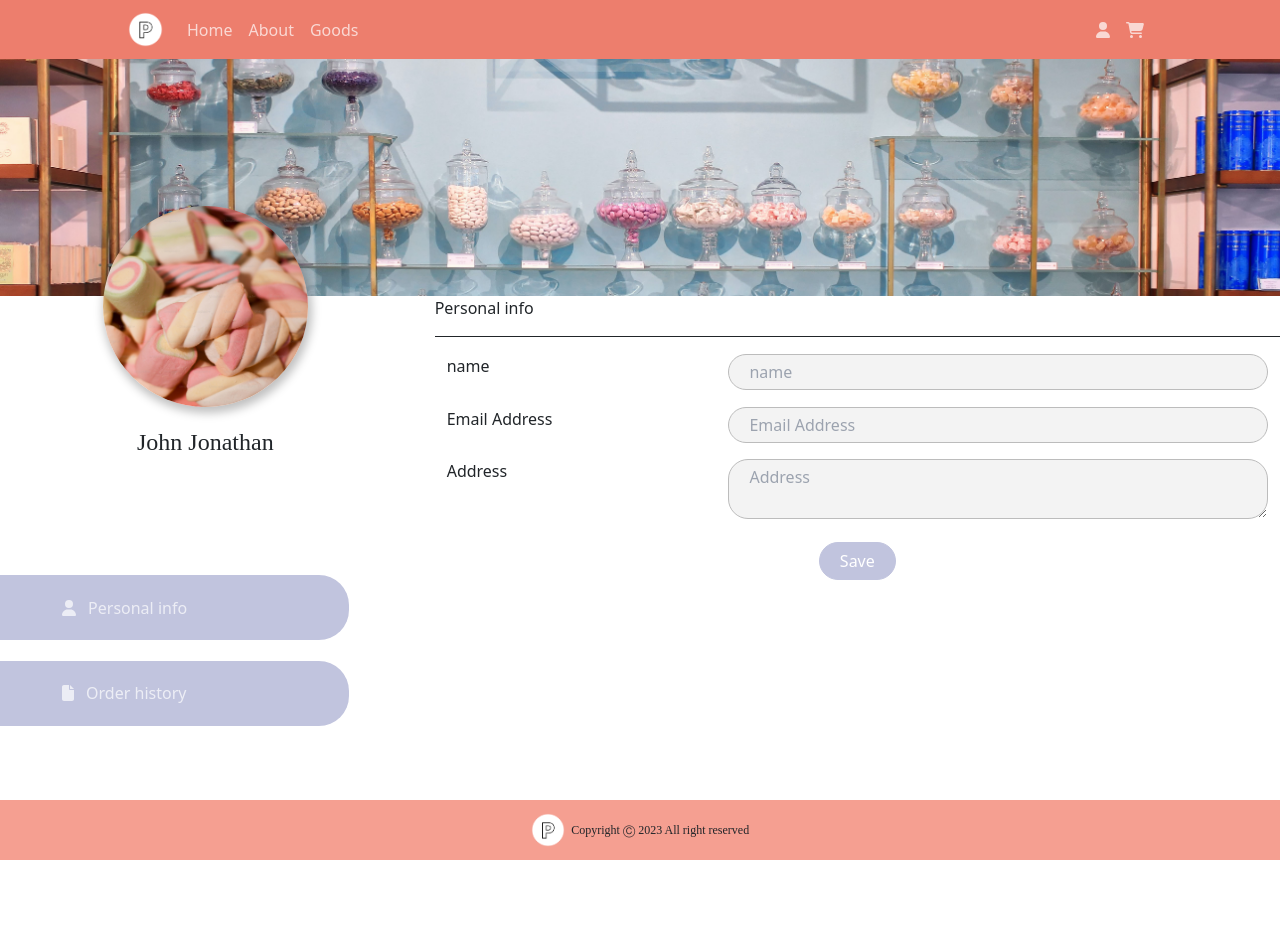
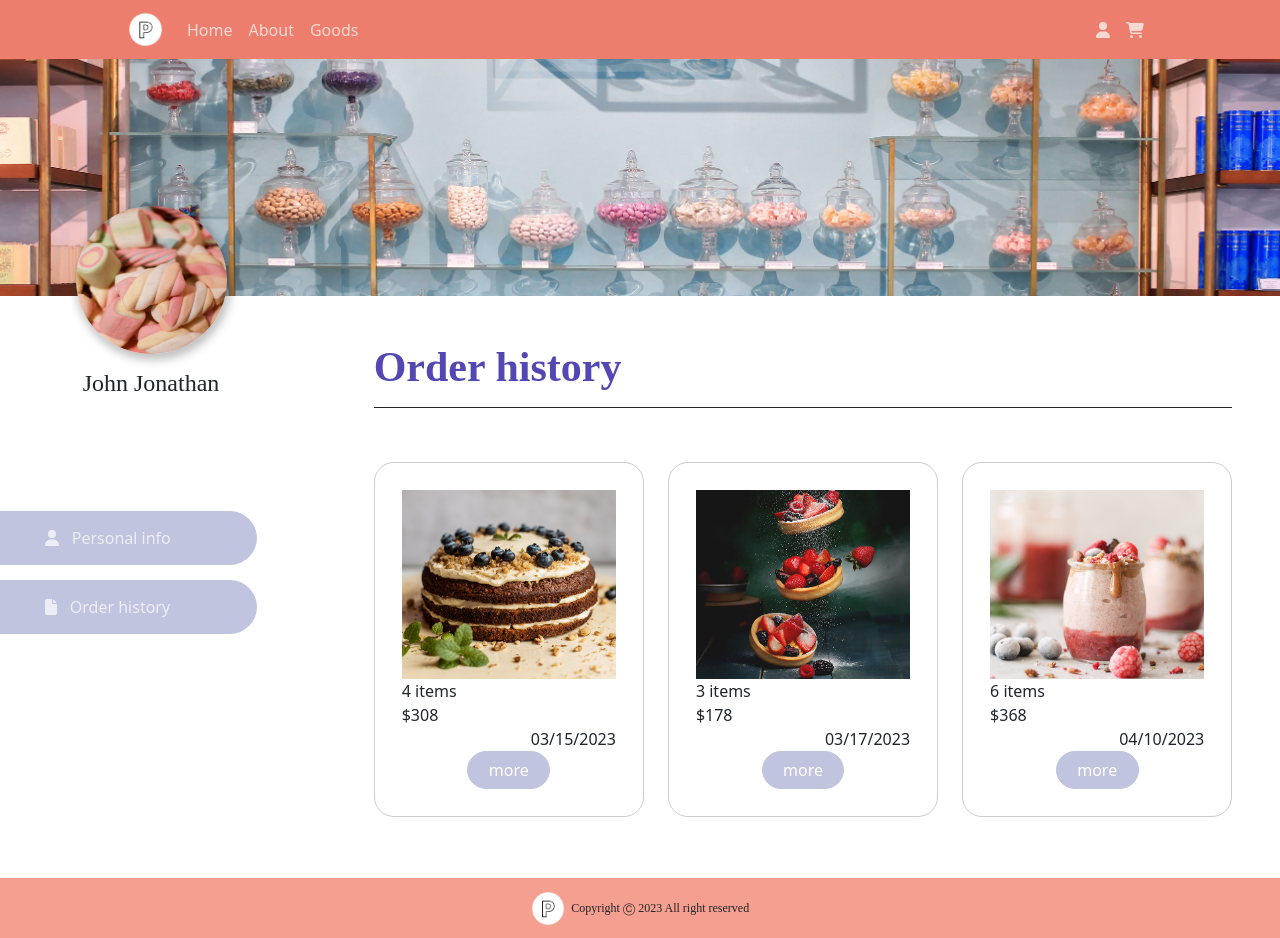
Before and after one commit to KatoToyoki/dessert-shop, a Next.js app: page /user in a window 1280 px wide. Before the commit the page ends 860 px from the top, so only its background shows below. Built offline with nearby package versions, Linux system fonts and the light colour scheme.

Commit message:
user history  wig

```diff
--- /dev/null
+++ b/src/components/BoughtPage.tsx
@@ -0,0 +1,11 @@
+import React from 'react'
+
+const BoughtPage = () => {
+    return (
+        <div>
+
+        </div>
+    )
+}
+
+export default BoughtPage
--- /dev/null
+++ b/src/components/History.tsx
@@ -0,0 +1,26 @@
+import React from 'react'
+import { Col, Row } from "react-bootstrap"
+import HistoryItem from './HistoryItem'
+
+import historyData from '@/pages/cart/boughtData.json'
+
+const History = () => {
+    return (
+        <div style={{ padding: '5%' }}>
+            <div className='info_title'>Order history</div>
+            <hr style={{ opacity: '1' }} /><br />
+
+            <Row >
+                {historyData.map((item) => {
+                    return (
+                        <Col xs={12} md={4}>
+                            <HistoryItem id={item.recordID} />
+                        </Col>
+                    )
+                })}
+            </Row>
+        </div>
+    )
+}
+
+export default History
--- /dev/null
+++ b/src/components/HistoryItem.tsx
@@ -0,0 +1,36 @@
+import React from 'react'
+import { Col, Row } from "react-bootstrap"
+import PButton from './PButton'
+import historyData from '@/pages/cart/boughtData.json'
+import goodsData from '@/pages/goods/goodsData.json';
+
+const HistoryItem = ({ id }: { id: number }) => {
+
+    const record = historyData.find((item) => item.recordID === id);
+    const firstItem = goodsData.find((item) => record?.items[0].item_id === item.id);
+
+    let Total = 0;
+    if (record != undefined) {
+        Total = record.items.reduce((accumulator, item) => {
+            const foundItem = goodsData.find((goods) => goods.id === item.item_id);
+
+            if (foundItem) {
+                const subtotal = item.quantity * foundItem.price;
+                accumulator += subtotal;
+            }
+            return accumulator;
+        }, 0);
+    }
+
+    return (
+        <div className='history_container'>
+            <img src={firstItem?.imgUrl} />
+            <div>{record?.items.length} items</div>
+            <div>${Total}</div>
+            <div className='right'>{record?.time}</div>
+            <PButton text='more' url='' />
+        </div>
+    )
+}
+
+export default HistoryItem
--- a/src/components/Info.tsx
+++ b/src/components/Info.tsx
@@ -1,14 +1,13 @@
 import React from 'react'
-import { Col, Row } from "react-bootstrap"
 import PButton from './PButton';
 import InfoItem from './InfoItem';
 
 const Info = () => {
     return (
-        <div className=''>
-            <div>Personal info</div>
+        <div className='info'>
+            <div className='info_title'>Personal info</div>
             <hr style={{ opacity: '1' }} />
-            <InfoItem text="name" isMore={false} />
+            <InfoItem text="Name" isMore={false} />
             <InfoItem text="Email Address" isMore={false} />
             <InfoItem text="Address" isMore={true} />
             <PButton text='Save' url='' />
--- a/src/components/InfoItem.tsx
+++ b/src/components/InfoItem.tsx
@@ -9,7 +9,7 @@ interface Props {
 const InfoItem = ({ text, isMore }: Props) => {
     return (
         <Row style={{ margin: '2% 0% 2% 0% ' }}>
-            <Col xs={12} md={4}>
+            <Col xs={12} md={4} className='info_text'>
                 {text}
             </Col>
             <Col xs={12} md={8}>
--- a/src/components/style.css
+++ b/src/components/style.css
@@ -171,3 +171,32 @@
     padding: 5px 10px 5px 20px;
     width: 100%;
 }
+
+.info_text {
+    font-family: Noto Sans TC;
+    font-size: 16px;
+    font-style: normal;
+    font-weight: 700;
+    line-height: normal;
+}
+
+.info_title {
+    color: var(--title2);
+    font-family: Noto Sans TC;
+    font-size: 42px;
+    font-style: normal;
+    font-weight: 900;
+    line-height: normal;
+}
+
+.info {
+    padding: 6% 10% 6% 10%;
+}
+
+.history_container {
+    border-radius: 20px;
+    border: 1px solid #CCC;
+    background: var(--white, #FFF);
+    padding: 10%;
+    margin: 5% 0% 5% 0%;
+}
--- a/src/pages/cart/boughtData.json
+++ b/src/pages/cart/boughtData.json
@@ -1,4 +1,7 @@
 [
+    {
+        "recordID": 1,
+        "items": [
             {
                 "item_id": 2,
                 "quantity": 3
@@ -10,5 +13,60 @@
             {
                 "item_id": 6,
                 "quantity": 10
+            },
+            {
+                "item_id": 8,
+                "quantity": 4
+            }
+        ],
+        "time": "03/15/2023"
+    },
+    {
+        "recordID": 2,
+        "items": [
+            {
+                "item_id": 4,
+                "quantity": 6
+            },
+            {
+                "item_id": 3,
+                "quantity": 10
+            },
+            {
+                "item_id": 1,
+                "quantity": 6
+            }
+        ],
+        "time": "03/17/2023"
+    },
+    {
+        "recordID": 3,
+        "items": [
+            {
+                "item_id": 7,
+                "quantity": 4
+            },
+            {
+                "item_id": 8,
+                "quantity": 3
+            },
+            {
+                "item_id": 9,
+                "quantity": 8
+            },
+            {
+                "item_id": 1,
+                "quantity": 5
+            },
+            {
+                "item_id": 2,
+                "quantity": 2
+            },
+            {
+                "item_id": 3,
+                "quantity": 10
+            }
+        ],
+        "time": "04/10/2023"
     }
 ]
--- a/src/pages/cart/index.tsx
+++ b/src/pages/cart/index.tsx
@@ -1,9 +1,27 @@
 import CartItem from '@/components/CartItem';
 import React, { useState } from 'react'
-import boughtData from '@/pages/cart/boughtData.json';
 import PButton from '@/components/PButton';
 
+interface Props {
+    item_id: number;
+    quantity: number;
+}
+
 const Cart = () => {
+    let data: Props = { item_id: 0, quantity: 0 };
+
+    let initialData: Props[] = [];
+    for (let i = 0; i < 3; i++) {
+        const newData: Props = {
+            item_id: 2 + i,
+            quantity: 3 + 3 * i
+        };
+        initialData.push(newData);
+    }
+
+    const [cartContainer, setCartContainer] = useState<Props[]>(initialData);
+
+
     const [total, setTotal] = useState<number[]>([]);
     const [total_count, setTotalCount] = useState(0);
 
@@ -23,7 +41,7 @@ const Cart = () => {
     return (
         <div className='bg flex-wrapper'>
             <span className='titleWhite'>Cart</span>
-            {boughtData.map((data) => {
+            {cartContainer.map((data) => {
                 return (
                     <CartItem item_id={data.item_id} quantity={data.quantity} updateTotal={updateTotal} />
                 )
--- /dev/null
+++ b/src/pages/user/history/[historyID].tsx
@@ -0,0 +1,11 @@
+import React from 'react'
+
+const HistoryEach = () => {
+    return (
+        <div>
+            kkk
+        </div>
+    )
+}
+
+export default HistoryEach
--- a/src/pages/user/index.tsx
+++ b/src/pages/user/index.tsx
@@ -1,14 +1,14 @@
-import BeforeUser from '@/components/BeforeUser'
-import SearchNotFound from '@/components/SearchNotFound'
 import React from 'react'
 
 import beforeData from '@/pages/user/before.json'
-
+import BeforeUser from '@/components/BeforeUser'
+import SearchNotFound from '@/components/SearchNotFound'
 
 import { Col, Row } from "react-bootstrap"
 import { faUser, faFile } from "@fortawesome/free-solid-svg-icons";
 import { FontAwesomeIcon } from '@fortawesome/react-fontawesome';
 import Info from '@/components/Info'
+import History from '@/components/History'
 
 const User = () => {
     return (
@@ -23,7 +23,7 @@ const User = () => {
                 <Col xs={12} md={12}>
                     <img src='/images/user.jpg' />
                 </Col>
-                <Col xs={12} md={4}>
+                <Col xs={12} md={3}>
                     <Row className='userIcon'>
                         <Col xs={12} className='center'>
                             <img src='/images/head.jpg' className='userImg' />
@@ -40,8 +40,9 @@ const User = () => {
                         <FontAwesomeIcon icon={faFile} className='white_word' /> &nbsp; <span className='white_word'>Order history</span>
                     </div>
                 </Col>
-                <Col xs={12} md={8}>
-                    <Info />
+                <Col xs={12} md={9}>
+                    {/* <Info /> */}
+                    <History />
                 </Col>
             </Row>
         </div>
--- /dev/null
+++ b/src/pages/user/user.json
@@ -0,0 +1,5 @@
+{
+    "name": "John Jonathan",
+    "email": "tomm45@gmail.com",
+    "address": "Cake Universe, Sweetlandia Cotton Candy County, Cupcake Kingdom Frosting Frost, CAKE 0033"
+}
```
Lines whose indentation alone changed are shown as unchanged.
